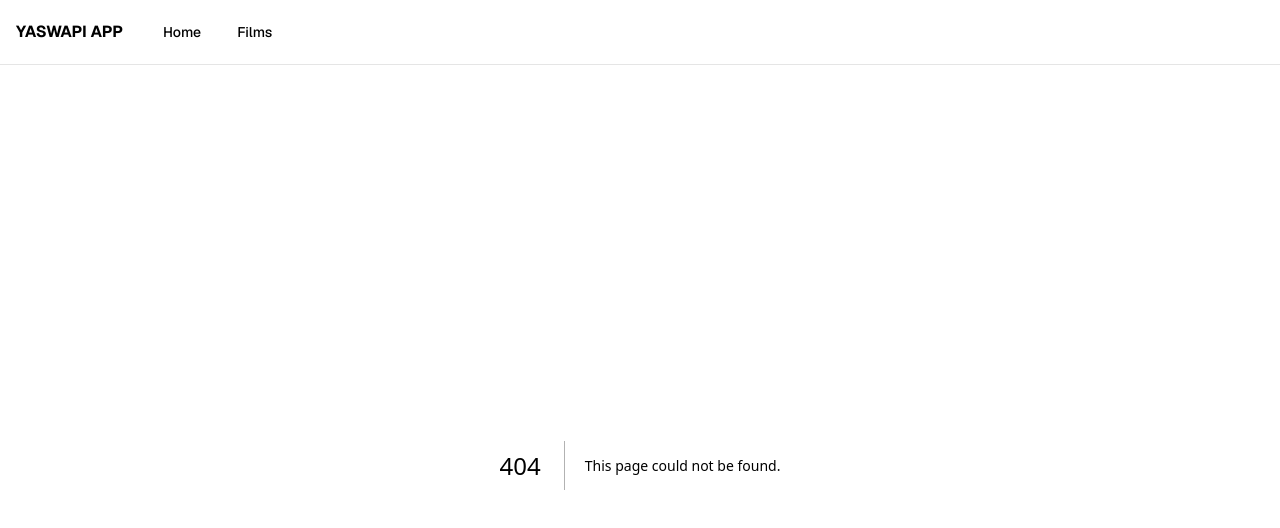
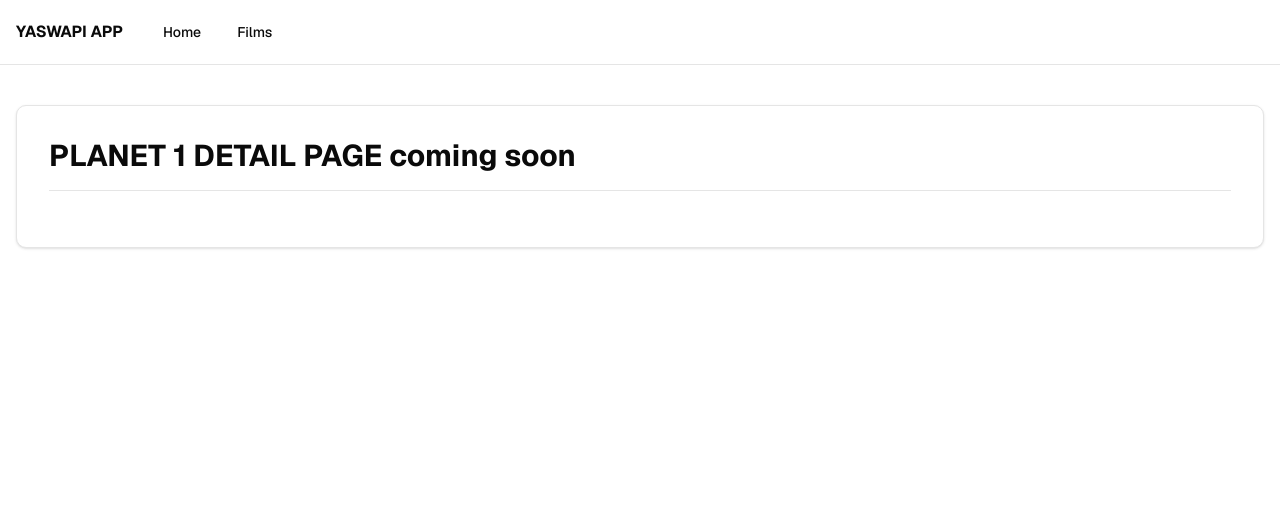
Before and after one commit to delasmanos/yaswapi-app, a Next.js app: page /planets/1 in a window 1280 px wide. Before the commit this address had no page. Shown: the top 528 px of the page. Built offline with nearby package versions, Linux system fonts and the light colour scheme.

Commit message:
feat(planets): add placeholder planets page

```diff
--- /dev/null
+++ b/src/app/planets/[id]/error.tsx
@@ -0,0 +1,5 @@
+"use client";
+
+export default function Error({ error }: { error: Error }) {
+  return <p role="alert">Failed to load planet: {error.message}</p>;
+}
--- /dev/null
+++ b/src/app/planets/[id]/page.tsx
@@ -0,0 +1,18 @@
+interface PageProps {
+  params: Promise<{ id: string }>;
+}
+
+export default async function PlanetDetailPage(props: PageProps) {
+  const params = await props.params;
+  const { id } = params;
+
+  return (
+    <main className="container mx-auto py-10 px-4">
+      <section className="bg-card text-card-foreground rounded-lg border shadow-sm p-8">
+        <h1 className="text-3xl font-bold mb-6 border-b pb-4">
+          PLANET {id} DETAIL PAGE coming soon
+        </h1>
+      </section>
+    </main>
+  );
+}
```
